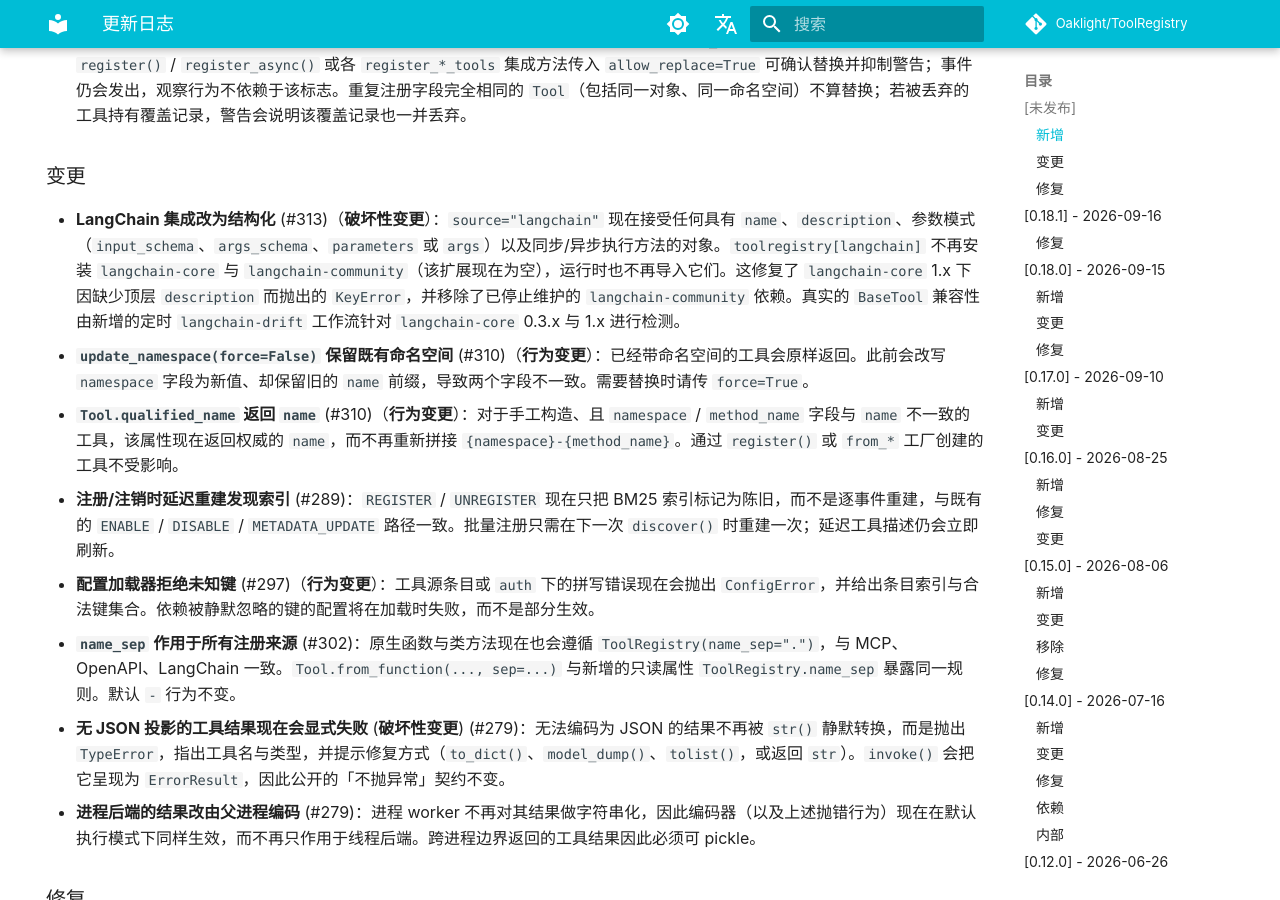
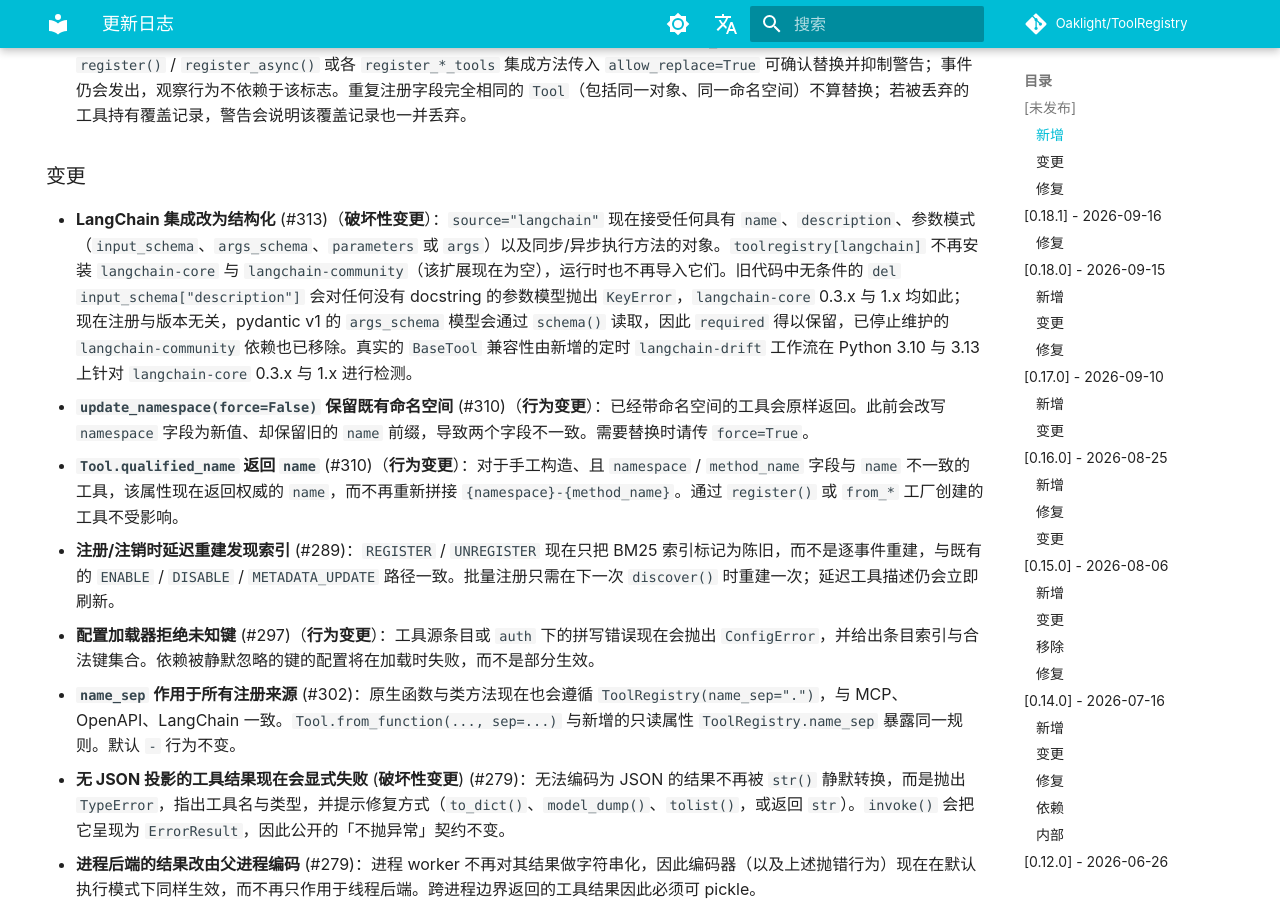
Before and after one commit to Oaklight/ToolRegistry, an MkDocs documentation site: the page built from docs/changelog.md, in a window 1280 px wide and 900 px high, scrolled down 1221 px. Built offline with MkDocs 1.6.1 and Material for MkDocs 9.7.7, drawn with Linux system fonts in a browser that asks for light colours; some web fonts are replaced; comment, search, counter and statistics services are not loaded.

Commit message:
docs: cover pydantic v1 schemas and drift matrix (#313 review)

```diff
--- a/docs/changelog.md
+++ b/docs/changelog.md
@@ -28,7 +28,7 @@
 
 ### 变更
 
-- **LangChain 集成改为结构化** (#313)（**破坏性变更**）：`source="langchain"` 现在接受任何具有 `name`、`description`、参数模式（`input_schema`、`args_schema`、`parameters` 或 `args`）以及同步/异步执行方法的对象。`toolregistry[langchain]` 不再安装 `langchain-core` 与 `langchain-community`（该扩展现在为空），运行时也不再导入它们。这修复了 `langchain-core` 1.x 下因缺少顶层 `description` 而抛出的 `KeyError`，并移除了已停止维护的 `langchain-community` 依赖。真实的 `BaseTool` 兼容性由新增的定时 `langchain-drift` 工作流针对 `langchain-core` 0.3.x 与 1.x 进行检测。
+- **LangChain 集成改为结构化** (#313)（**破坏性变更**）：`source="langchain"` 现在接受任何具有 `name`、`description`、参数模式（`input_schema`、`args_schema`、`parameters` 或 `args`）以及同步/异步执行方法的对象。`toolregistry[langchain]` 不再安装 `langchain-core` 与 `langchain-community`（该扩展现在为空），运行时也不再导入它们。旧代码中无条件的 `del input_schema["description"]` 会对任何没有 docstring 的参数模型抛出 `KeyError`，`langchain-core` 0.3.x 与 1.x 均如此；现在注册与版本无关，pydantic v1 的 `args_schema` 模型会通过 `schema()` 读取，因此 `required` 得以保留，已停止维护的 `langchain-community` 依赖也已移除。真实的 `BaseTool` 兼容性由新增的定时 `langchain-drift` 工作流在 Python 3.10 与 3.13 上针对 `langchain-core` 0.3.x 与 1.x 进行检测。
 - **`update_namespace(force=False)` 保留既有命名空间** (#310)（**行为变更**）：已经带命名空间的工具会原样返回。此前会改写 `namespace` 字段为新值、却保留旧的 `name` 前缀，导致两个字段不一致。需要替换时请传 `force=True`。
 - **`Tool.qualified_name` 返回 `name`** (#310)（**行为变更**）：对于手工构造、且 `namespace` / `method_name` 字段与 `name` 不一致的工具，该属性现在返回权威的 `name`，而不再重新拼接 `{namespace}-{method_name}`。通过 `register()` 或 `from_*` 工厂创建的工具不受影响。
 - **注册/注销时延迟重建发现索引** (#289)：`REGISTER` / `UNREGISTER` 现在只把 BM25 索引标记为陈旧，而不是逐事件重建，与既有的 `ENABLE` / `DISABLE` / `METADATA_UPDATE` 路径一致。批量注册只需在下一次 `discover()` 时重建一次；延迟工具描述仍会立即刷新。
```
Also changed, not shown: docs/usage/integrations/langchain.md (+1 -1 lines).
